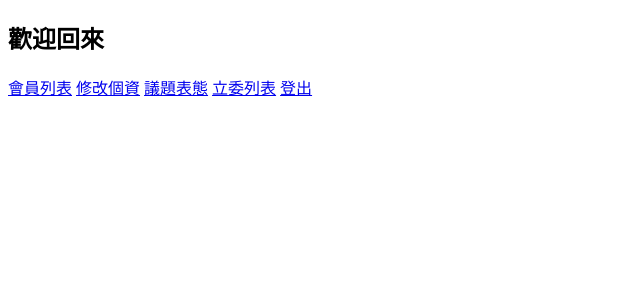
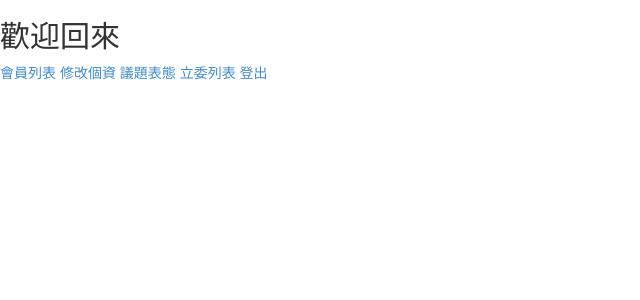
Before and after one commit to g0v-tw-congress-vote-analytics/congress-vote-analytics-beta, a CodeIgniter app: template application/views/tmpt_header.php in a window 1280 px wide. Shown: the top 300 px of the page, without its empty margins (0-640 px from the left). Run offline with CodeIgniter, Linux system fonts and the light colour scheme; the template is opened without the code that fills it, so the values that code supplies are empty.

Commit message:
套入jquery, bootstrap

```diff
--- a/application/views/tmpt_footer.php
+++ b/application/views/tmpt_footer.php
@@ -1,2 +1,4 @@
+  <script type="text/javascript" src="<?php echo base_url("/assets/jquery-1.10.2.min.js");?>"></script>
+  <script type="text/javascript" src="<?php echo base_url("/assets/bootstrap/js/bootstrap.min.js");?>"></script>
   </body>
 </html>
--- a/application/views/tmpt_header.php
+++ b/application/views/tmpt_header.php
@@ -3,6 +3,9 @@
 <head>
   <meta charset="UTF-8">
   <title><?php echo (isset($title)) ? "選票成份分析 - $title":'選票成份分析';?></title>
+  <link rel="stylesheet" href="<?php echo base_url('/assets/bootstrap/css/bootstrap.min.css')?>">
+  <link rel="stylesheet" href="<?php echo base_url('/assets/bootstrap/css/bootstrap-theme.min.css')?>">
+
 </head>
 
 <body>
```
Also changed, not shown: .htaccess.
